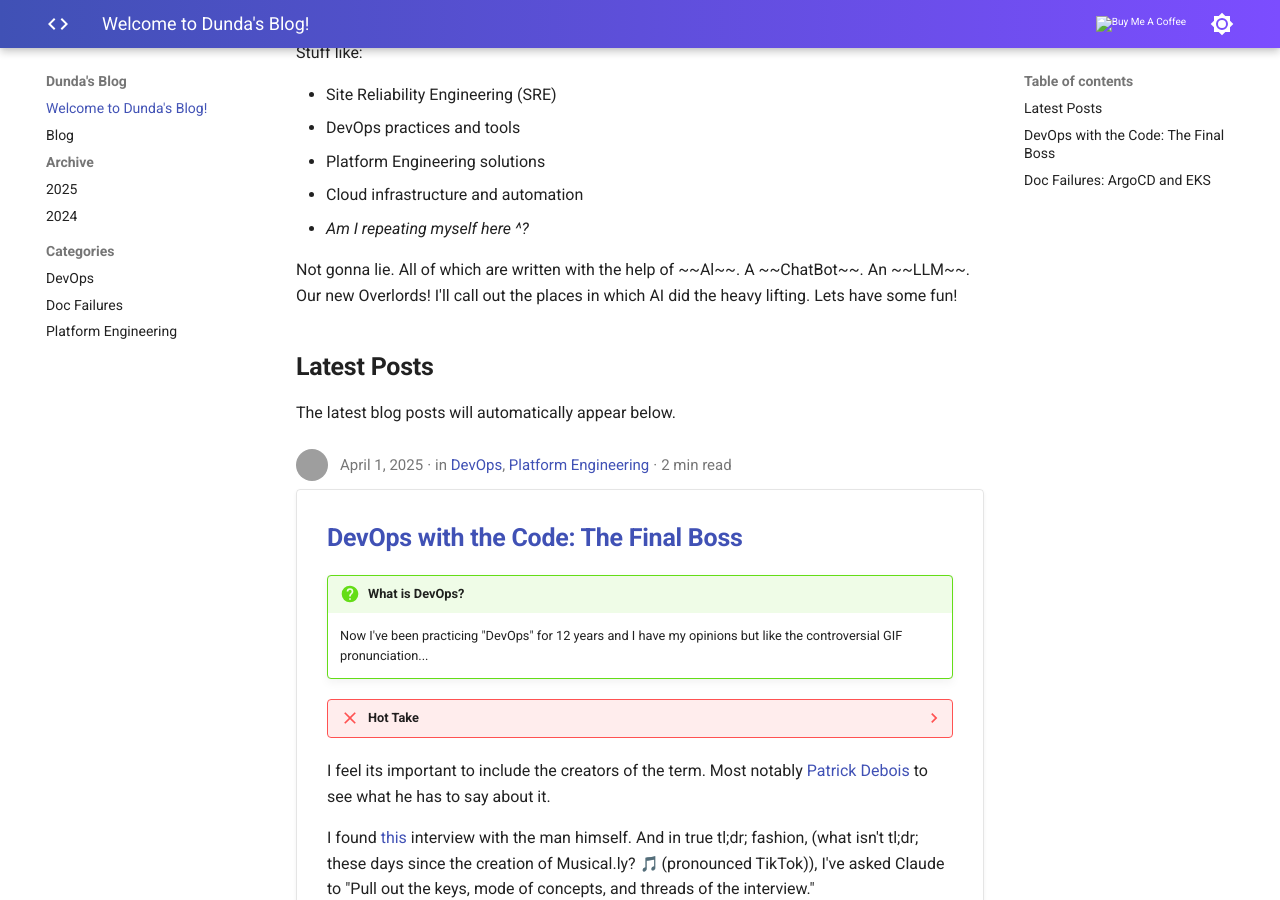
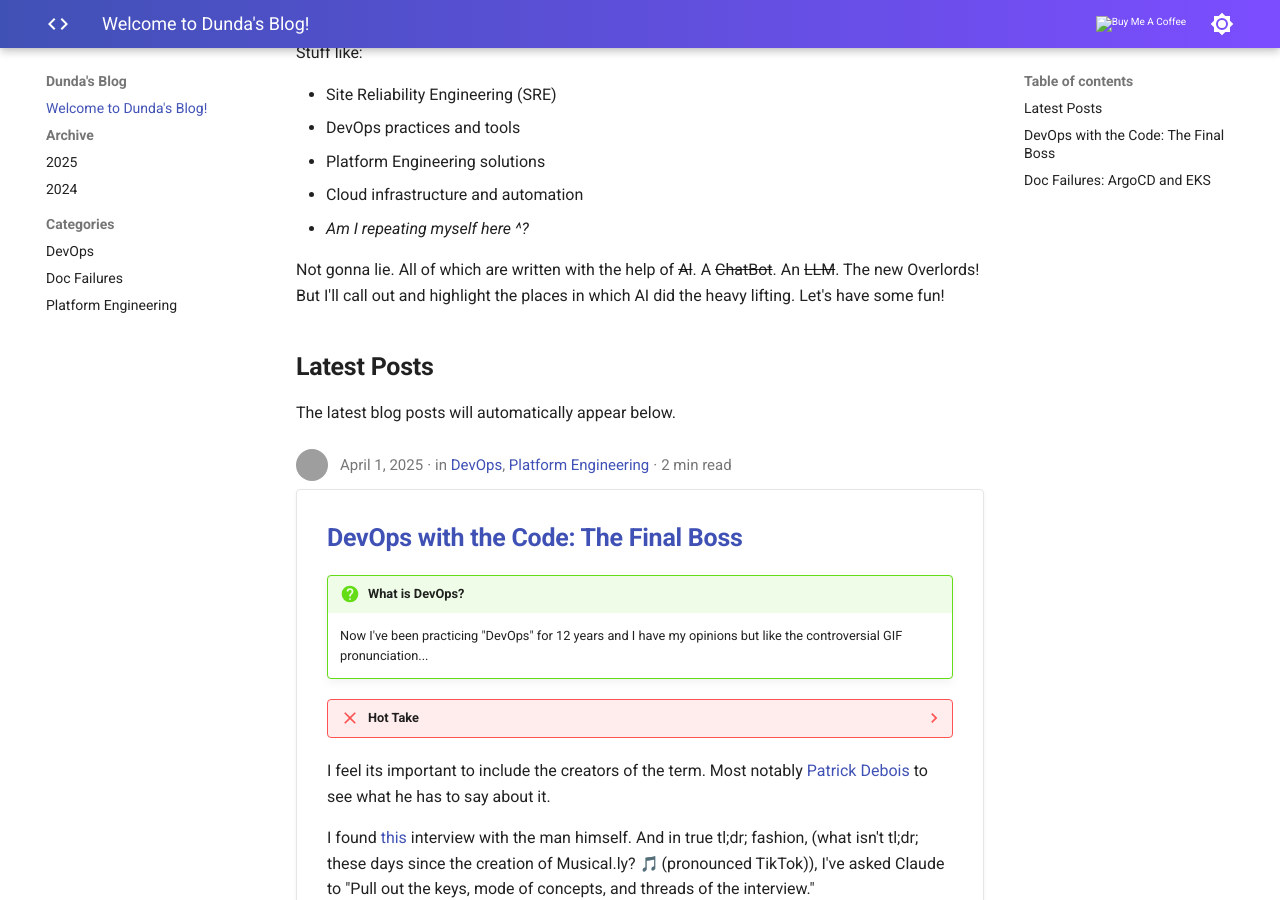
Before and after one commit to s33dunda/blog, an MkDocs documentation site: the page built from docs/index.md, in a window 1280 px wide and 900 px high, scrolled down 303 px. Built offline with MkDocs 1.6.1 and Material for MkDocs 9.7.7, drawn with Linux system fonts in a browser that asks for light colours; emoji names are drawn with the system emoji font; grey boxes are pictures that could not be loaded.

Commit message:
Update dependencies / sec patch

```diff
--- a/docs/index.md
+++ b/docs/index.md
@@ -34,8 +34,8 @@ Stuff like:
 - Cloud infrastructure and automation
 - _Am I repeating myself here ^?_
 
-Not gonna lie. All of which are written with the help of ~~Al~~. A ~~ChatBot~~. An ~~LLM~~. Our new Overlords!
-I'll call out the places in which AI did the heavy lifting. Lets have some fun!
+Not gonna lie. All of which are written with the help of ~~Al~~. A ~~ChatBot~~. An ~~LLM~~. The new Overlords!
+But I'll call out and highlight the places in which AI did the heavy lifting. Let's have some fun!
 
 ## Latest Posts
 
--- a/mkdocs.yml
+++ b/mkdocs.yml
@@ -62,6 +62,7 @@ markdown_extensions:
           - material/icons/material/baseline
   - attr_list
   - md_in_html
+  - pymdownx.tilde
 extra_css:
   - stylesheets/extra.css
 extra_javascript:
@@ -80,4 +81,3 @@ plugins:
       authors: true
 nav:
   - Home: index.md
-  - Blog: blog/index.md
--- a/pyproject.toml
+++ b/pyproject.toml
@@ -8,7 +8,7 @@ version = "0.1.0"
 
 [tool.poetry.dependencies]
 mkdocs = "^1.6.0"
-mkdocs-material = "^9.5.27"
+mkdocs-material = "^9.6.11"
 python = "^3.12"
 
 [build-system]
```
Also changed, not shown: 1 other file.
